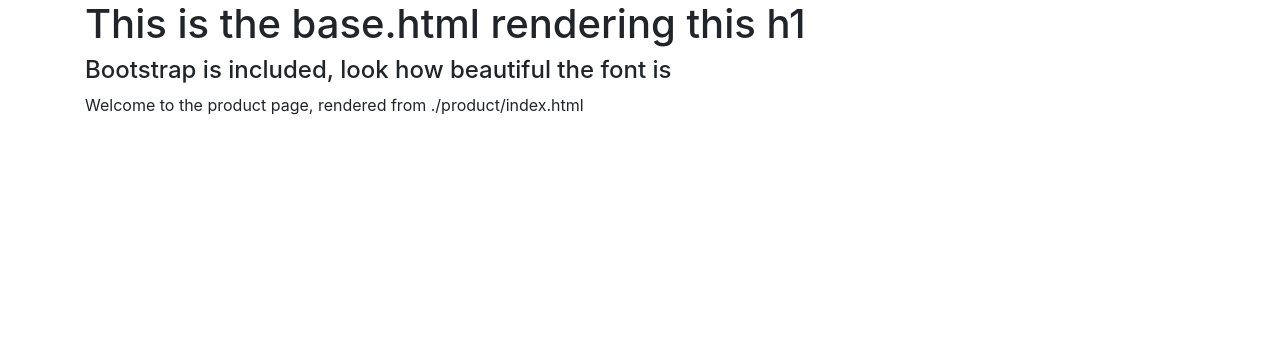
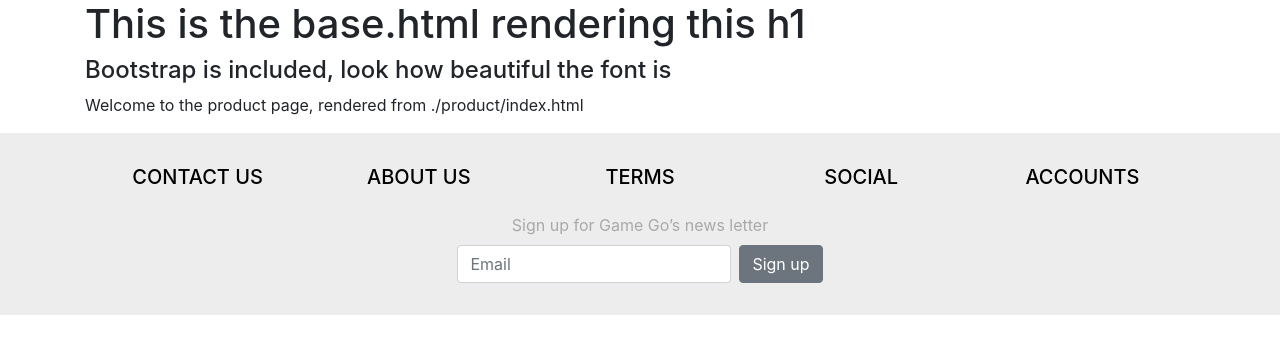
Before and after one commit to Thorarinng/VerkLegt2020, a Django app: page / in a window 1280 px wide. Shown: the part 57-411 px from the top of the page. Run offline with Django 3.2, Linux system fonts and the light colour scheme; data that the repository does not hold is empty; some libraries are stand-ins or nearby versions.

Commit message:
footer added

```diff
--- /dev/null
+++ b/Project/static/css/footer.css
@@ -0,0 +1,41 @@
+.footer-links {
+    color: black;
+}
+
+.footer-links:hover {
+    text-decoration: none;
+    color: black;
+}
+
+.text-uppercase {
+    text-transform: uppercase !important;
+    text-align: center;
+}
+
+.row {
+    display: flex;
+    flex-wrap: wrap;
+    margin-right: -15px;
+    margin-left: -15px;
+    justify-content: center;
+}
+
+.col-md-6 {
+    -ms-flex: 0 0 50%;
+    flex: 0 0 20%;
+    max-width: 50%;
+}
+
+#footer-color {
+    background-color: #ededed;
+  }
+
+  #news-signup {
+    justify-content: center;
+  }
+
+  #news-text {
+    color: darkgrey;
+    margin-bottom: 8px;
+    margin-top: 16px;
+  }
--- a/Project/static/css/main.css
+++ b/Project/static/css/main.css
@@ -26,6 +26,10 @@
     background: #eee;
     border-bottom: 1px solid #fff;
     border-radius: 3px;
+  }
+
+  .footer-padding {
+    padding: 2em;
   }
 
   nav li {
--- a/Project/templates/base.html
+++ b/Project/templates/base.html
@@ -11,6 +11,7 @@
       crossorigin="anonymous"
     />
     <link rel="stylesheet" href="{% static 'css/main.css' %}" />
+    <link rel="stylesheet" href="{% static 'css/footer.css' %}" />
   </head>
   <body>
     {% include 'navigation.html' %}
@@ -22,6 +23,7 @@
       <!-- Think of this as an import statement-->
       {% block content %} {% endblock %}
     </div>
+    {% include 'footer.html' %}
     <!-- Bootstrap JavaScript import-->
     <script
       src="https://stackpath.bootstrapcdn.com/bootstrap/4.3.1/js/bootstrap.min.js"
--- /dev/null
+++ b/Project/templates/footer.html
@@ -0,0 +1,62 @@
+<!-- Footer -->
+<footer class="page-footer font-small cyan darken-3" id="footer-color">
+
+  <!-- Footer Elements -->
+  <div class="container footer-padding">
+
+    <!-- Grid row-->
+    <div class="row">
+
+      <!-- Grid column -->
+      <div class="col-md-6 mt-md-0 mt-3">
+          <h5 class="text-uppercase"><a class="footer-links" href="/">Contact Us</a></h5>
+      </div>
+      <!-- Grid column -->
+
+      <!-- Grid column -->
+      <div class="col-md-6 mt-md-0 mt-3">
+            <h5 class="text-uppercase"><a class="footer-links" href="/">About Us</a></h5>
+      </div>
+      <!-- Grid column -->
+
+      <!-- Grid column -->
+      <div class="col-md-6 mt-md-0 mt-3">
+            <h5 class="text-uppercase"><a class="footer-links" href="/">Terms</a></h5>
+      </div>
+      <!-- Grid column -->
+
+      <!-- Grid column -->
+      <div class="col-md-6 mt-md-0 mt-3">
+            <h5 class="text-uppercase"><a class="footer-links" href="/">Social</a></h5>
+      </div>
+      <!-- Grid column -->
+
+      <!-- Grid column -->
+      <div class="col-md-6 mt-md-0 mt-3">
+            <h5 class="text-uppercase"><a class="footer-links" href="/">Accounts</a></h5>
+      </div>
+      <!-- Grid column -->
+
+    </div>
+    <!-- Grid row-->
+
+    <!-- Grid row-->
+    <div class="row">
+        <p id="news-text">Sign up for Game Go’s news letter</p>
+    </div>
+    <!-- Grid row -->
+
+    <!-- Grid row-->
+    <div class="row">
+        <form class="form-inline my-2 my-lg-0" id="news-signup">
+            <input class="form-control mr-sm-2" type="search" placeholder="Email" aria-label="Search">
+            <button class="btn btn-secondary my-2 my-sm-0" type="submit">Sign up</button>
+        </form>
+    </div>
+    <!-- Grid row -->
+
+  </div>
+  <!-- Footer Elements -->
+
+</footer>
+<!-- Footer -->
```
